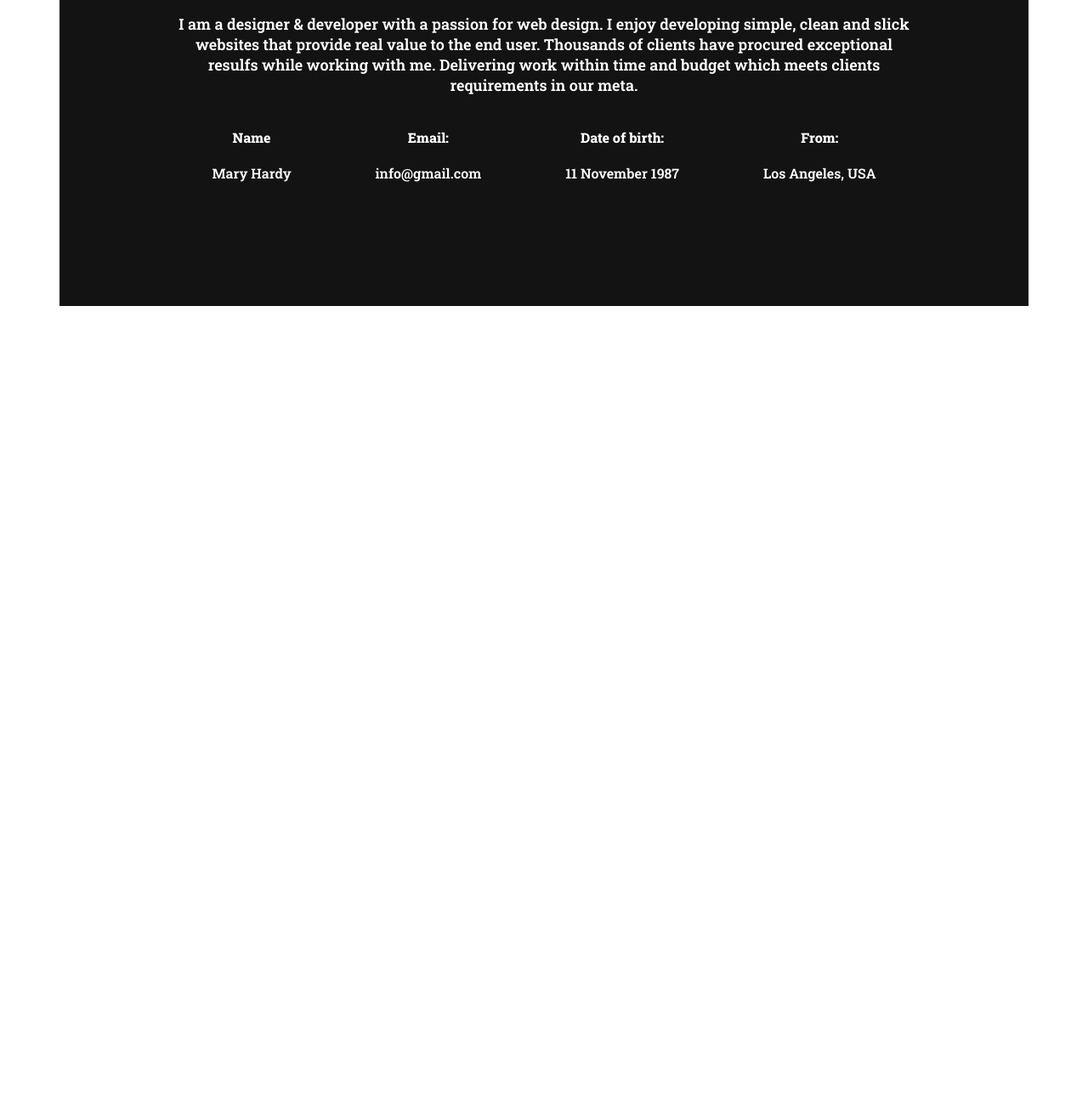
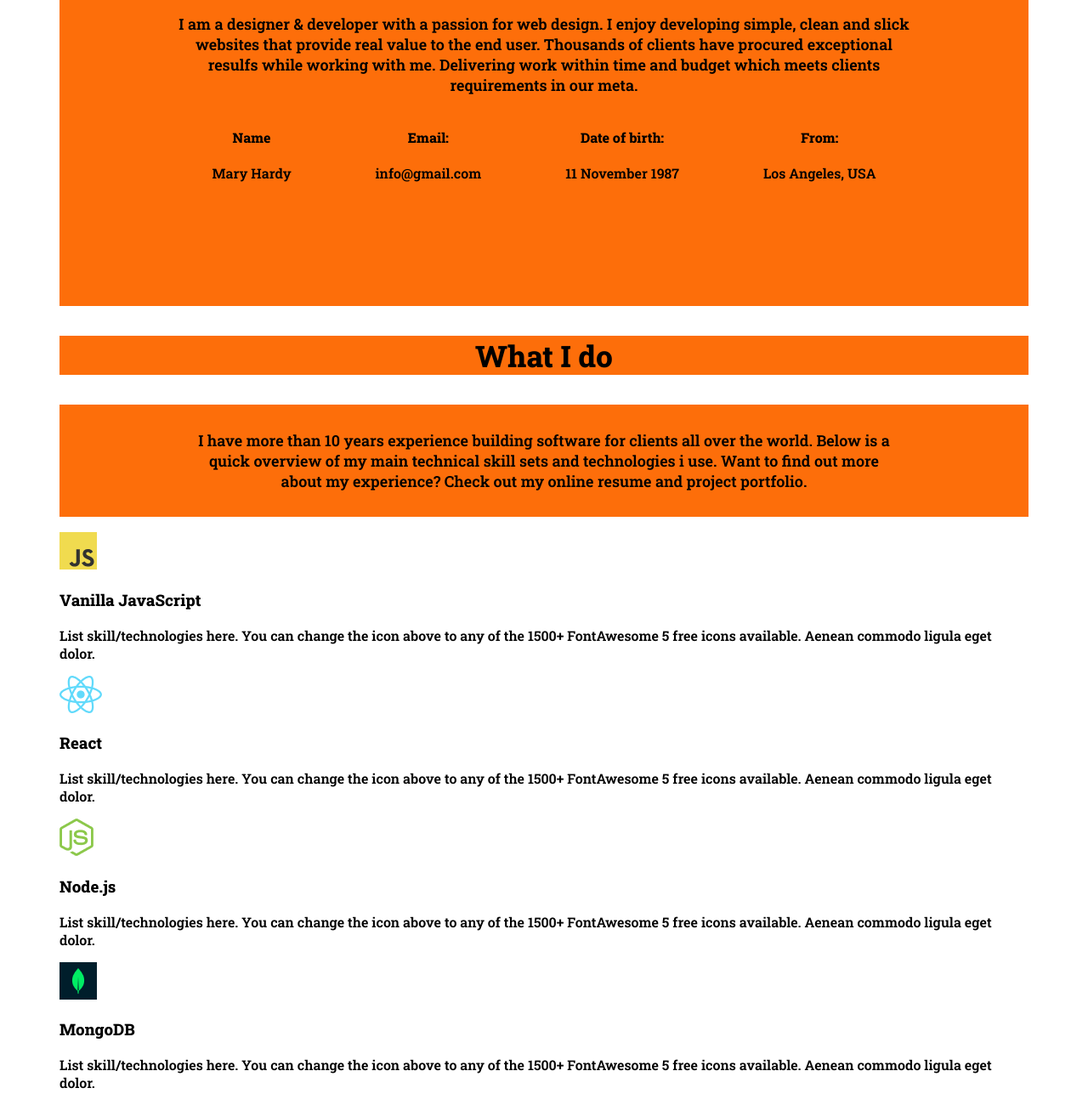
Before and after one commit to MRaihan-1/webdev-portfolio, a plain HTML site: page index.html in a window 1280 px wide. Shown: the part 996-2296 px from the top of the page at 85% size. Before the commit the page ends 1364 px from the top, so only its background shows below. Drawn offline with Linux system fonts and the light colour scheme.

Commit message:
added skills dscrpt

```diff
--- a/index.html
+++ b/index.html
@@ -57,6 +57,37 @@
           </div>
     </div>
 </section>
+
+<!-- What I do seection start -->
+<section>
+    <h3 class="section-title">What I do</h3>
+    <p id="work-dscrpt" class="section-description">
+        I have more than 10 years experience building software for clients all over the world. Below is a quick overview of my main technical skill sets and technologies i use. Want to find out more about my experience? Check out my online resume and project portfolio.
+    </p>
+    <div class="skills-container">
+        <div class="skill">
+            <img src="images/icons/js.png" alt="">
+            <h3 class="skill-title">Vanilla JavaScript</h3>
+            <p class="skill-description">List skill/technologies here. You can change the icon above to any of the 1500+ FontAwesome 5 free icons available. Aenean commodo ligula eget dolor.</p>
+        </div>
+        <div class="skill">
+            <img src="images/icons/react.png" alt="">
+            <h3 class="skill-title">React</h3>
+            <p class="skill-description">List skill/technologies here. You can change the icon above to any of the 1500+ FontAwesome 5 free icons available. Aenean commodo ligula eget dolor.</p>
+        </div>
+        <div class="skill">
+            <img src="images/icons/nodejs.png" alt="">
+            <h3 class="skill-title">Node.js</h3>
+            <p class="skill-description">List skill/technologies here. You can change the icon above to any of the 1500+ FontAwesome 5 free icons available. Aenean commodo ligula eget dolor.</p>
+        </div>
+        <div class="skill">
+            <img src="images/icons/mongo.png" alt="">
+            <h3 class="skill-title">MongoDB</h3>
+            <p class="skill-description">List skill/technologies here. You can change the icon above to any of the 1500+ FontAwesome 5 free icons available. Aenean commodo ligula eget dolor.</p>
+        </div>
+
+    </div>
+</section>
     </main>
     <footer>
 
--- a/styles/portfolio.css
+++ b/styles/portfolio.css
@@ -1,3 +1,4 @@
+
 /* common shared styles */
 body {
     font-family: 'Roboto Slab', serif;
@@ -49,7 +50,7 @@ nav a {
 
 /* header related styles */
 .header{
-    background-color: rgb(20, 19, 19);
+    background-color: black;
     background-image: url('../images/header_bg.png');
     background-repeat: no-repeat;
     background-position: bottom right;
@@ -93,26 +94,41 @@ main{
     text-align: center;
     font-size: 35px;
     font-weight: 700;
+    background: #FD6E0A;
 }
 
 .section-description{
     text-align: center;
     font-size: 18px;
+    background: #FD6E0A;
 
 }
 
 /* about section styles */
 .about{
     padding: 130px;
-    background:  rgb(20, 19, 19);
-    color: white;
+    background: #FD6E0A;
+    color: black;
 }
 
 .about-info-container{
     display: flex;
     justify-content: space-around;
+    background: #FD6E0A
 }
 
 .about-info{
     text-align: center;
+    background: #FD6E0A
 }
+.info-title{
+    background: #FD6E0A
+    color: white
+}
+.info-description{
+    background: #FD6E0A
+}
+
+#work-dscrpt{
+    padding: 30px 150px;
+}
```
